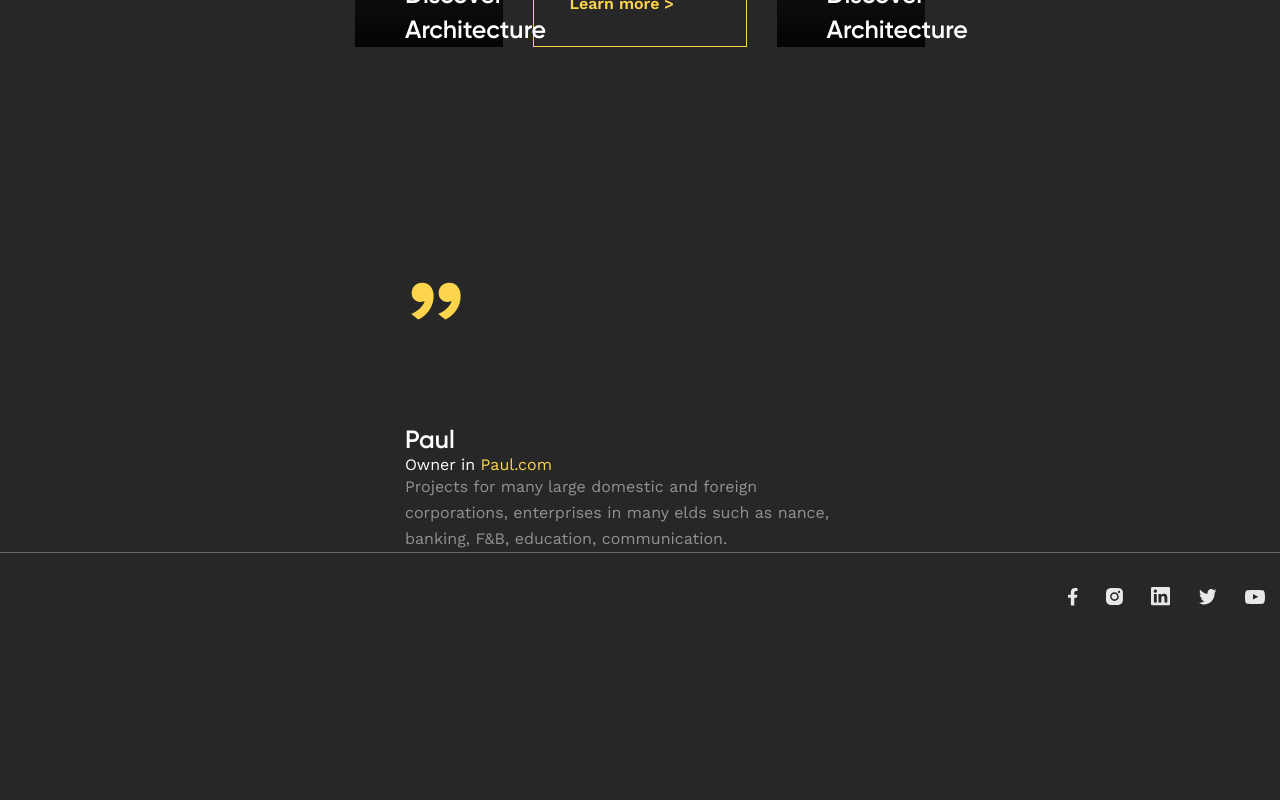
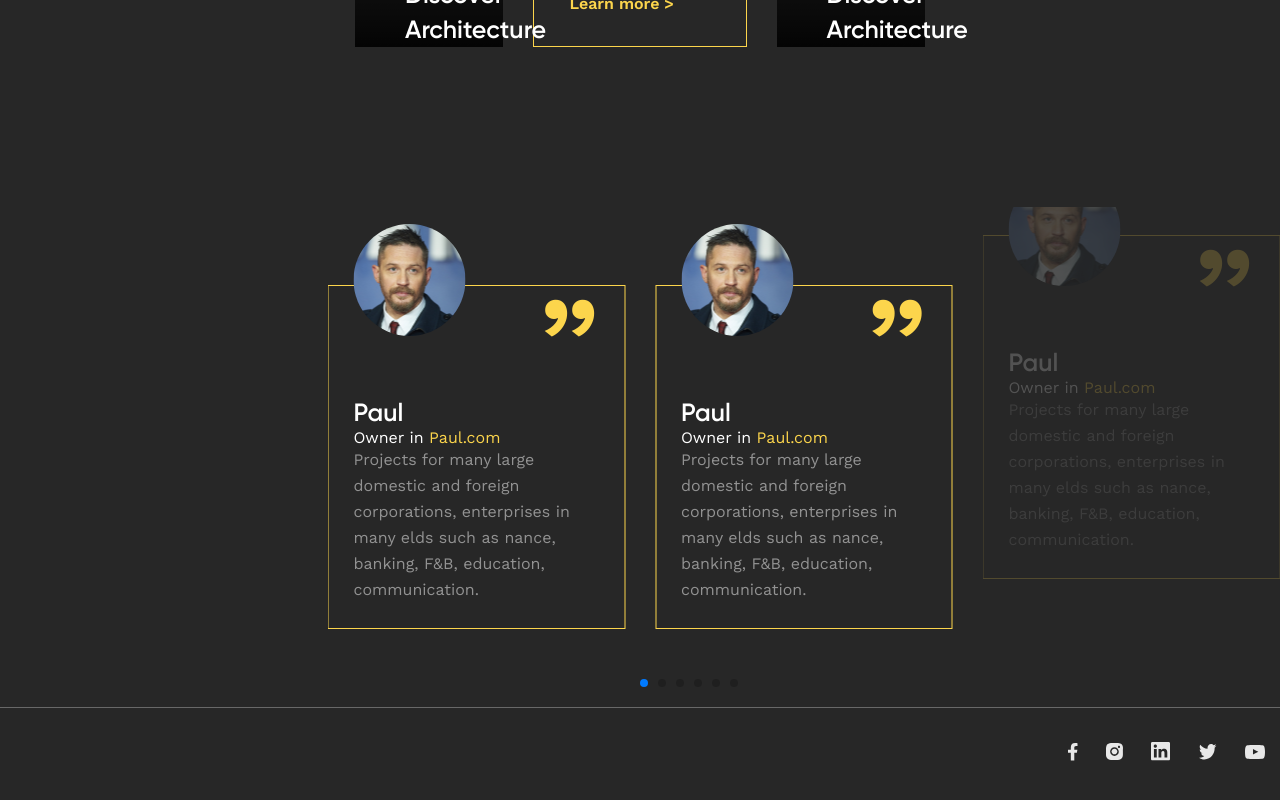
Before and after one commit to ViktorUserName/dubai-realty, a React (Create React App) app: page / in a window 1280 px wide. Shown: the part 6705-7505 px from the top of the page. Before the commit the page ends 7356 px from the top, so only its background shows below. Built offline with nearby package versions, Linux system fonts and the light colour scheme.

Commit message:
add slider

```diff
--- a/src/pages/MainPage/blocks/Worker/Workers.module.scss
+++ b/src/pages/MainPage/blocks/Worker/Workers.module.scss
@@ -4,7 +4,14 @@
     }
     &Cart {
         width: 525px;
+        border: 1px solid #FCD54C;
+        padding: 0 25px 25px 25px;
         &Top {
+            display: flex;
+            flex-direction:row;
+            align-items: center;
+            justify-content: space-between;
+            max-height: 112px;
             & > p {
                 font-family: 'Work Sans';
                 font-style: normal;
@@ -12,6 +19,11 @@
                 font-size: 120px;
                 line-height: 200px;
                 color: #FCD54C;
+            }
+            & > img {
+                border-radius: 50%;
+                position: relative;
+                top: -62px;
             }
         }
         &H2 {
@@ -44,4 +56,11 @@
             max-width: 425px;
         }
     }
+    &Swiper {
+        // overflow: visible;
+        height: 500px;
+        & > .swiper-wrapper {
+            padding: 100px 0;
+        }
+    }
 }
--- a/src/pages/MainPage/blocks/Worker/Workers.tsx
+++ b/src/pages/MainPage/blocks/Worker/Workers.tsx
@@ -4,12 +4,14 @@ import { Swiper, SwiperSlide } from 'swiper/react';
 import 'swiper/scss';
 import { Pagination } from 'swiper';
 import 'swiper/scss/pagination';
+import './workerSlider.scss'
+import workers from '../../../../img/workers1.png'
 
 const WorkersCart: React.FC = () => {
     return (
         <div className={s.workersCart}>
             <div className={s.workersCartTop}>
-                <img src="" alt="" />
+                <img src={workers} alt="" />
                 <p>”</p>
             </div>
             <h2 className={s.workersCartH2}>Paul</h2>
@@ -22,9 +24,14 @@ const WorkersCart: React.FC = () => {
 const Workers: React.FC= () => {
     return (
         <div className={s.workers}>
-            <div className={s.workersWrapper}>
+            {/* <div className={s.workersWrapper}> */}
                 <Swiper
                         className={s.workersSwiper}
+                        // className='ggg'
+                        slidesPerView={2}
+                        spaceBetween={30}
+                        // slidesPerGroup={2}
+                        centeredSlides={true}
                         pagination={
                             {clickable: true,
                             modifierClass: 'swiper-pagination-workers-'
@@ -32,12 +39,15 @@ const Workers: React.FC= () => {
                         }
                         modules={[Pagination]}
                         >
-                        <SwiperSlide><WorkersCart/></SwiperSlide>
-                        <SwiperSlide>2</SwiperSlide>
-                        <SwiperSlide>3</SwiperSlide>
+                        <SwiperSlide className='workerSliderSlide'><WorkersCart/><WorkersCart/></SwiperSlide>
+                        <SwiperSlide className='workerSliderSlide'><WorkersCart/><WorkersCart/></SwiperSlide>
+                        <SwiperSlide className='workerSliderSlide'><WorkersCart/><WorkersCart/></SwiperSlide>
+                        <SwiperSlide className='workerSliderSlide'><WorkersCart/><WorkersCart/></SwiperSlide>
+                        <SwiperSlide className='workerSliderSlide'><WorkersCart/><WorkersCart/></SwiperSlide>
+                        <SwiperSlide className='workerSliderSlide'><WorkersCart/><WorkersCart/></SwiperSlide>
                 </Swiper>
             </div>
-        </div>
+        // </div>
     );
 };
 
--- /dev/null
+++ b/src/pages/MainPage/blocks/Worker/workerSlider.scss
@@ -0,0 +1,51 @@
+//  .swiper-slide.swiper-slide-active {
+//     height: 400px;
+//     display: flex;
+//     align-items: center;
+// }
+// .swiper-slide.swiper-slide-next {
+//     height: 400px;
+//     display: flex;
+//     align-items: center;
+// }
+// .workersSwiper {
+//     padding: 100px 0;
+// }
+// .swiper.swiper-initialized.swiper-horizontal.swiper-pointer-events.swiper-backface-hidden.Workers_workersSwiper {
+//     height: 400px;
+// }
+// .swiper-slide {
+//     // display: -webkit-box;
+//     // display: -ms-flexbox;
+//     // display: -webkit-flex;
+//     display: flex;
+//     // -webkit-box-pack: center;
+//     // -ms-flex-pack: center;
+//     // -webkit-justify-content: center;
+//     // justify-content: center;
+//     // -webkit-box-align: center;
+//     // -ms-flex-align: center;
+//     // -webkit-align-items: center;
+//     align-items: center;
+// }
+.workerSliderSlide {
+    display: flex;
+    align-items: center;
+    gap: 30px;
+}
+.swiper-slide.workerSliderSlide.swiper-slide-next {
+    opacity: 0.2;
+    position: relative;
+    top: -50px;
+}
+.swiper-slide.workerSliderSlide.swiper-slide-prev {
+    opacity: 0.2;
+    position: relative;
+    top: -50px;
+}
+.swiper-pagination.swiper-pagination-clickable.swiper-pagination-workers-bullets.swiper-pagination-horizontal{
+    left: 50%;
+    bottom: 20px;
+    display: flex;
+    gap: 10px;
+}
```
Also changed, not shown: src/img/workers1.png (added).
